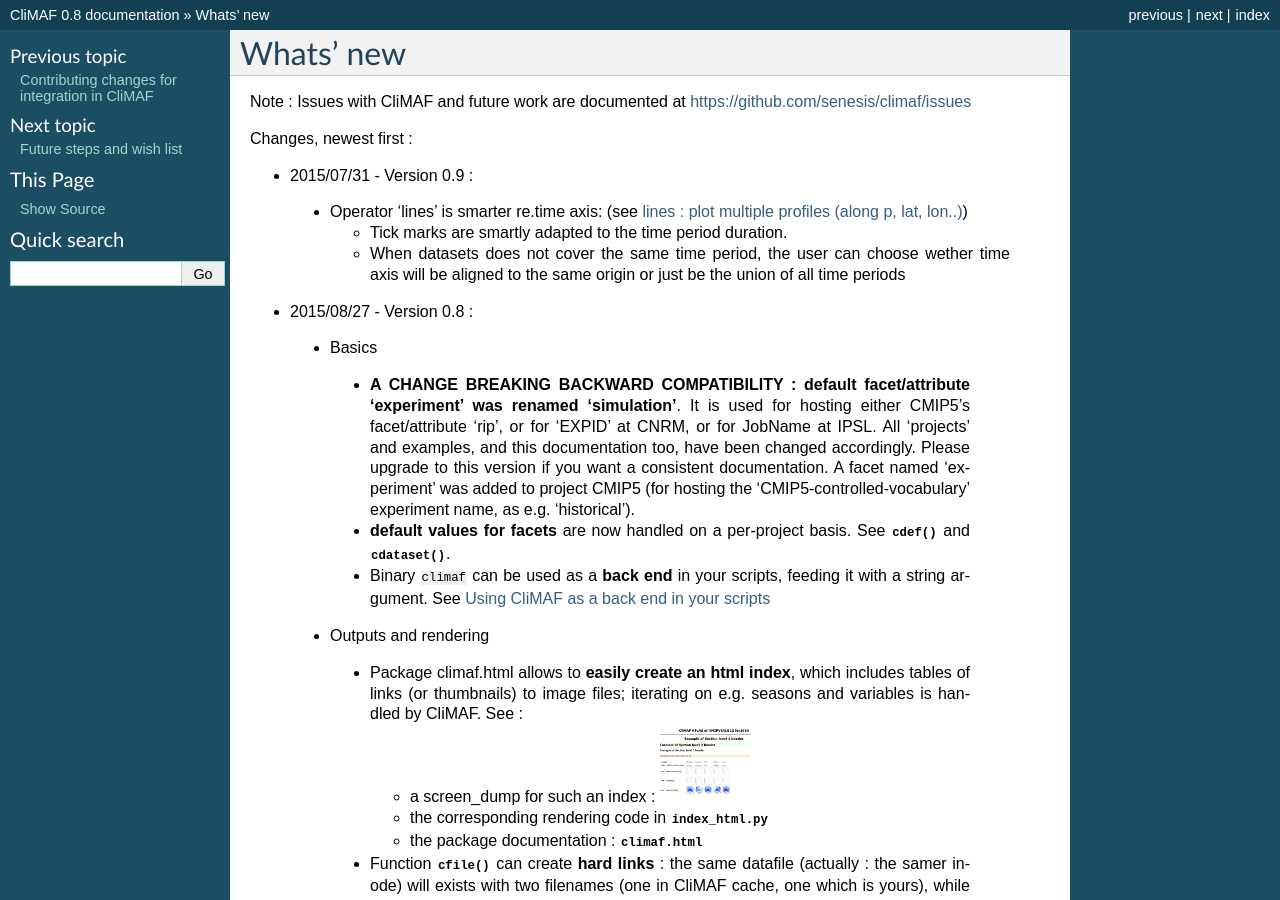
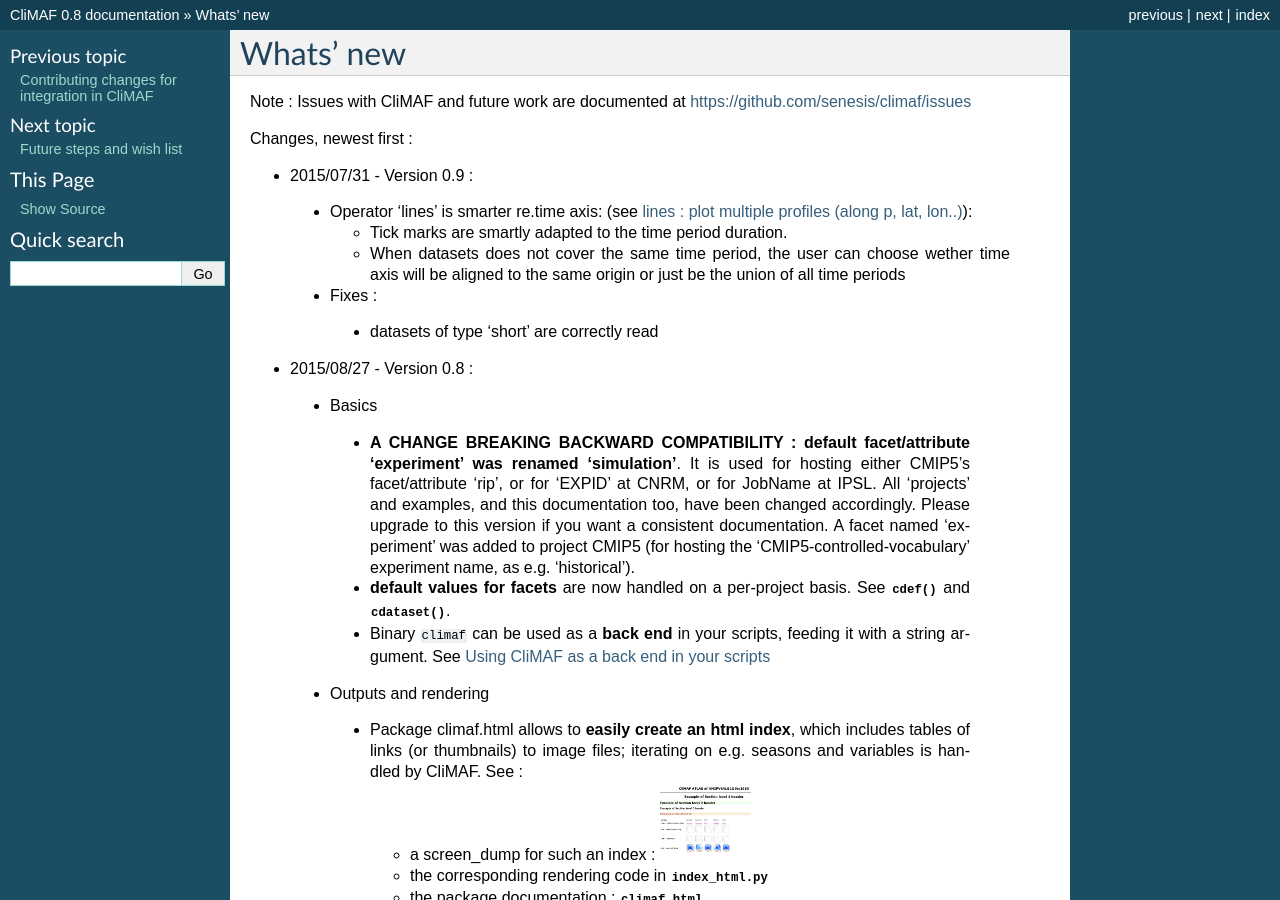
Before and after one commit to rigoudyg/climaf, a Sphinx documentation site: the page built from doc/news.rst, in a window 1280 px wide and 900 px high. Built offline with Sphinx 7.4.7, drawn with Linux system fonts in a browser that asks for light colours.

Commit message:
Forgot a small doc change

```diff
--- a/doc/news.rst
+++ b/doc/news.rst
@@ -18,12 +18,16 @@
 - 2015/07/31 - Version 0.9 :
 
  - Operator 'lines' is smarter re.time axis: (see
-   :doc:`scripts/lines`)
+   :doc:`scripts/lines`):
 
    - Tick marks are smartly adapted to the time period duration.
    - When datasets does not cover the same time period, the user can
      choose wether time axis will be aligned to the same origin or
      just be the union of all time periods
+
+ - Fixes :
+
+  - datasets of type 'short' are correctly read
 
 .. _news_0.8:
 
```
